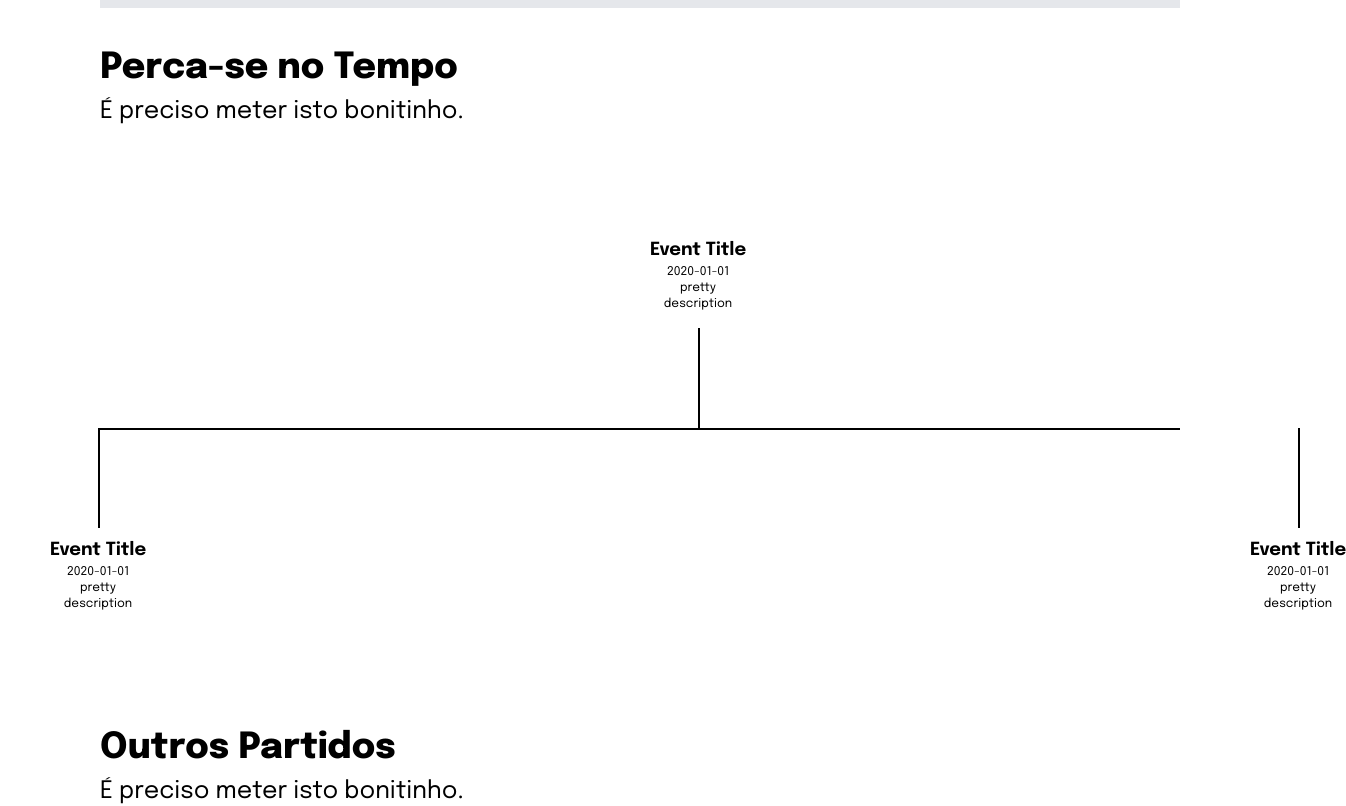
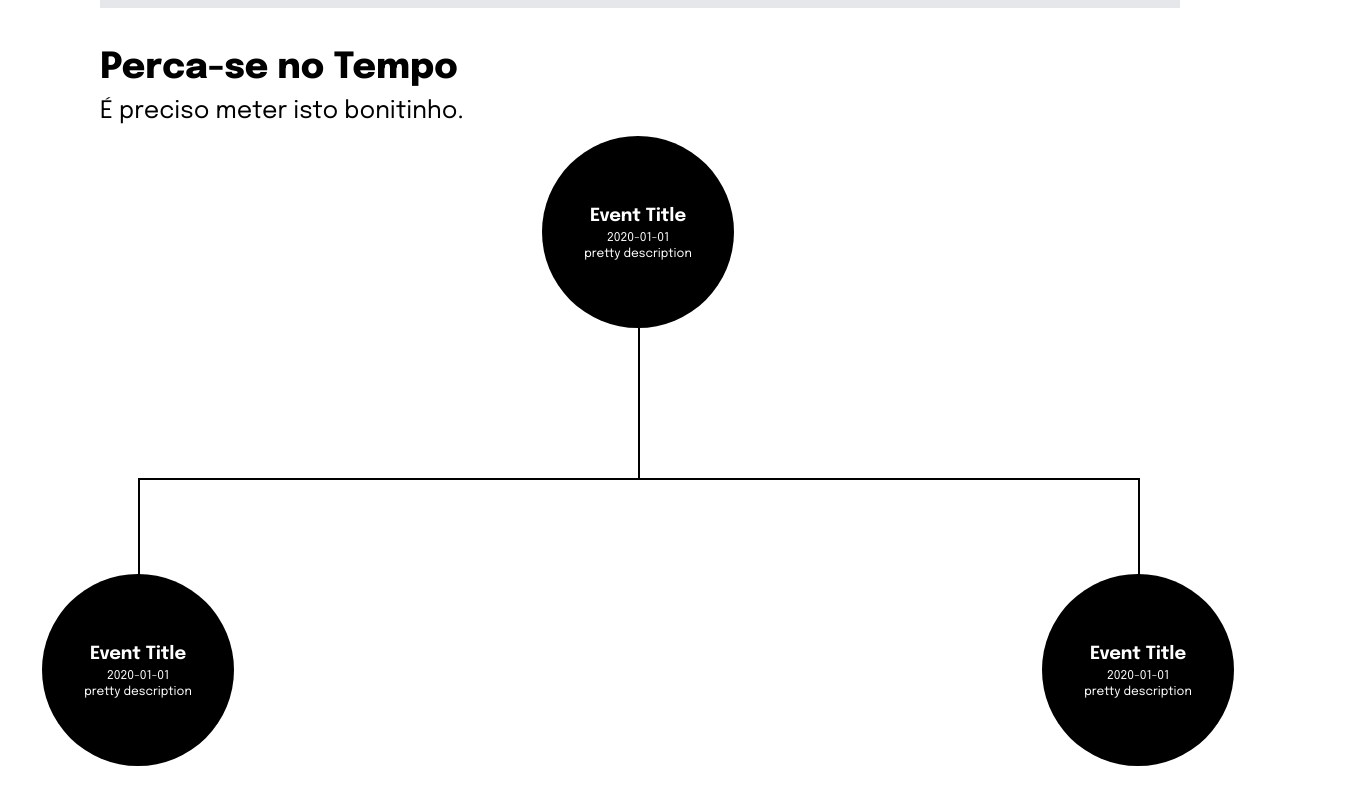
Before and after one commit to miguelazevedolopes/premioarquivopt, a Next.js app in the folder memoria-politica/: page /political-party in a window 1280 px wide. Shown: the part 660-1466 px from the top of the page, 1346 px wide, since content can reach past the window. Built offline with nearby package versions, Linux system fonts and the light colour scheme.

Commit message:
small style changes

```diff
--- a/memoria-politica/src/pages/components/timeline.js
+++ b/memoria-politica/src/pages/components/timeline.js
@@ -32,19 +32,18 @@ const Timeline = ({ width, height }) => {
     }
 
     let styleDescription = {
-      transform: `translate(-50%,${yOffset == 0 ? '100%' : '-100%'})`
-
+      transform: `translate(-50%,${yOffset == 0 ? '50%' : '-100%'})`
     }
 
     eventDivs.push(
       <div key={event.id} style={style} className="block w-[2px] bg-black">
-        <div style={styleDescription} className={`my-2 h-full w-fit flex flex-col justify-start text-center`}>
-          <h2 className="text-lg font-bold w-fit whitespace-nowrap	" >{event.title}</h2>
+        <a href={''} style={styleDescription} className={`h-48 rounded-full hover:opacity-75 hover:text-white text-white bg-black w-48 flex flex-col justify-center text-center`}>
+          <h2 className="text-lg font-bold whitespace-nowrap" >{event.title}</h2>
           <h4 className="text-xs">{event.date}</h4>
           <p className="text-xs ">
             {event.description}
           </p>
-        </div>
+        </a>
       </div>
     )
   }
--- a/memoria-politica/src/pages/political-party.js
+++ b/memoria-politica/src/pages/political-party.js
@@ -6,6 +6,18 @@ import DoughnutChart from './components/doughnut';
 import commonWordsData from '../../public/common-words.json'
 import Timeline from './components/timeline';
 import Personalities from './components/personalities';
+
+const textColor = {
+  'Partido Socialista': 'text-[#ff66ff]',
+  'Partido Social Democrata': 'text-[#f68a21]',
+  'Chega': 'text-[#333399]',
+  'Iniciativa Liberal': 'text-[#52c1ec]',
+  'Partido Comunista Português': 'text-[#EC1B24]',
+  'Bloco de Esquerda': 'text-[#000000]',
+  'Pessoas-Animais-Natureza': 'text-[#036A84]',
+  'Livre': 'text-[#00CD8C]'
+}
+
 
 function parseData(party) {
   const data = [];
@@ -54,7 +66,7 @@ export default function PoliticalParty() {
       </Head>
       <main className='mt-5'>
         <div className='flex-col m-auto'>
-          <a href='' className='text-5xl lg:text-8xl font-extrabold inline-block select-none'>{query.name}</a>
+          <h1 href='' className={`text-5xl lg:text-8xl ${textColor[query.name]} font-extrabold inline-block select-none`}>{query.name}</h1>
           <h3 className='text-2xl mt-0 select-none'>Descriçãozinha mini do partido, frase impactful.</h3>
           <div className='bg-black mt-10 py-3 sm:pt-10 shadow-lg'>
             { isClient && <WordCloud data={data} height={200} font='__Epilogue_dfeb11' fontWeight="bold" spiral='rectangular'
@@ -68,7 +80,7 @@ export default function PoliticalParty() {
             <h2 className='text-3xl lg:text-4xl font-extrabold inline-block select-none mt-10'>Perca-se no Tempo</h2>
             <h3 className='text-2xl mt-2 mb-10 select-none'>É preciso meter isto bonitinho.</h3>
             <div className='flex justify-around'>
-                <Timeline width={1200} height={200}></Timeline>
+                <Timeline width={1000} height={300}></Timeline>
             </div>
           </div>
 
```
